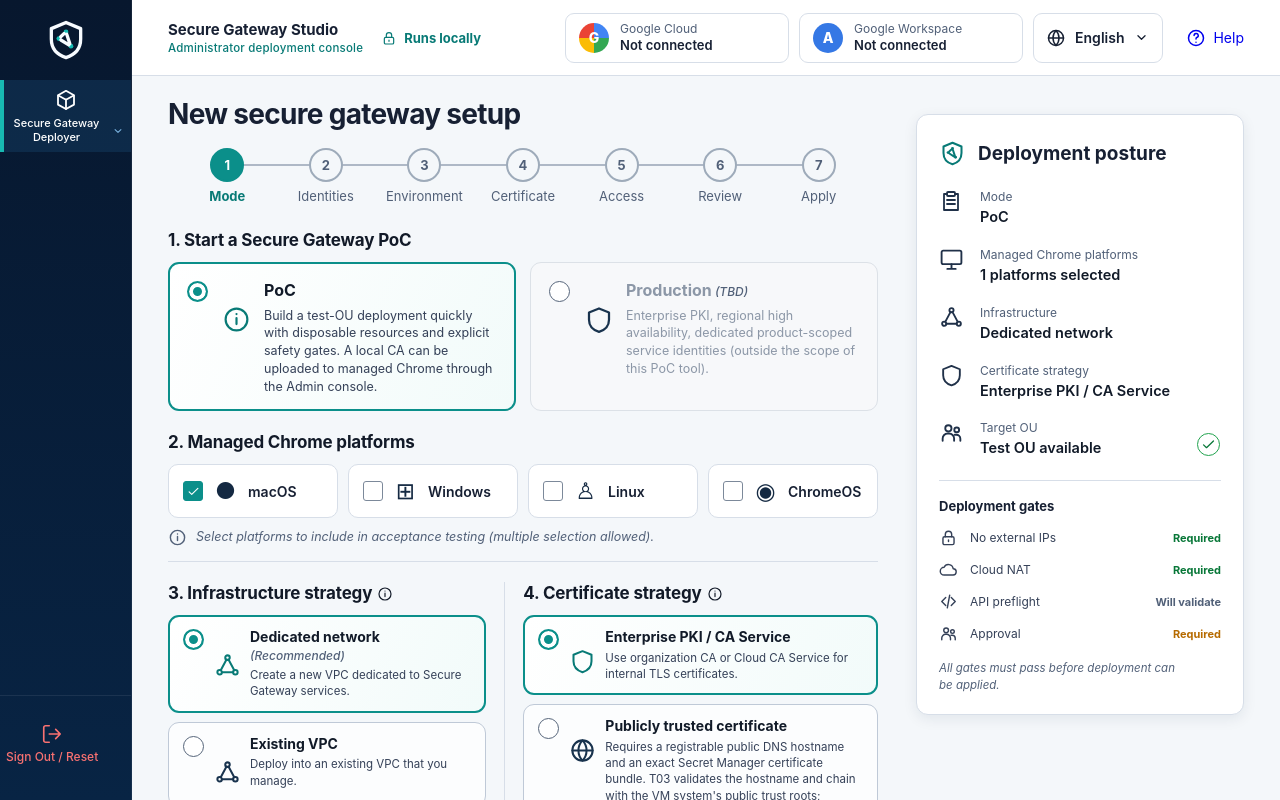
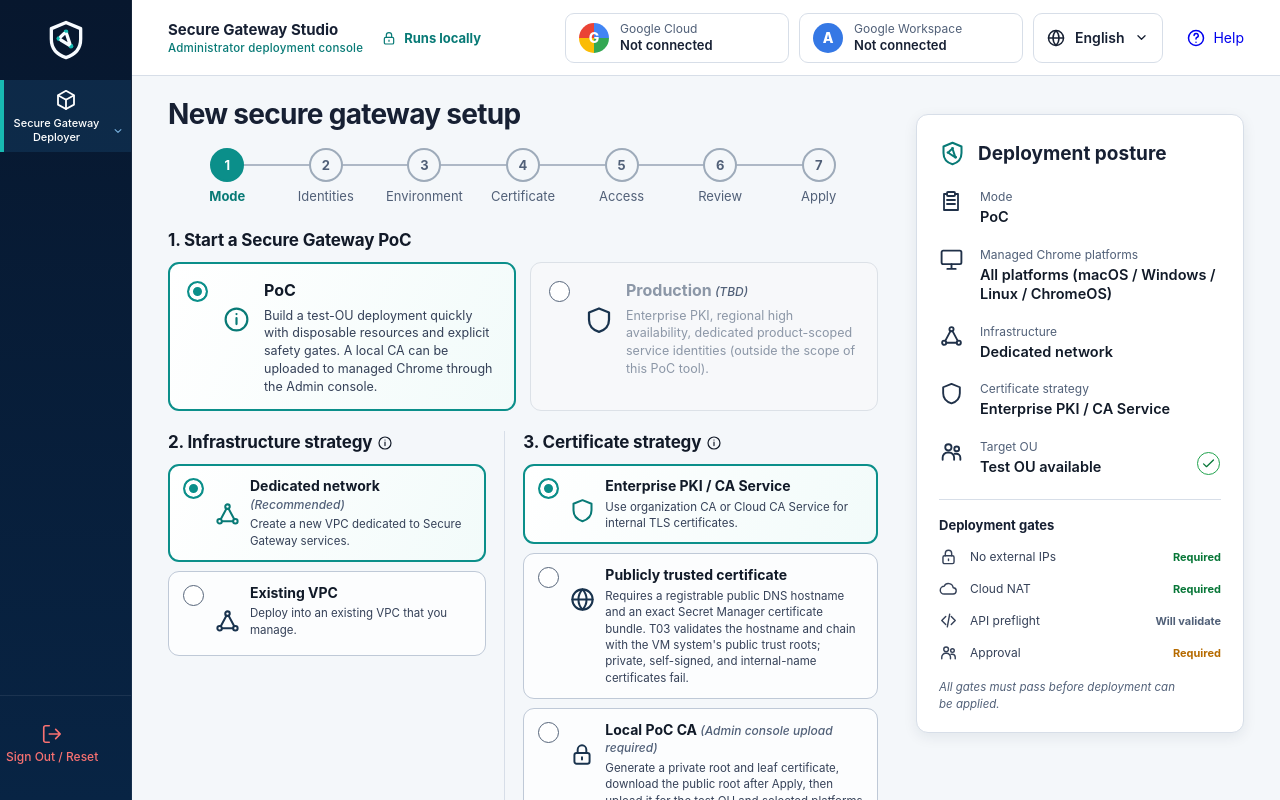
Before and after one commit to masudad/Google, a React (Vite) app in the folder secure-gateway-studio/frontend/: page / in a window 1280 px wide. Shown: the top 800 px of the page. Built offline with nearby package versions, Linux system fonts and the light colour scheme.

Commit message:
refactor(ui): remove PlatformSelector from setup wizard and eliminate duplicate role text

```diff
--- a/secure-gateway-studio/frontend/src/features/setup/ModeStep.tsx
+++ b/secure-gateway-studio/frontend/src/features/setup/ModeStep.tsx
@@ -14,13 +14,12 @@
   ShieldIcon,
 } from "../../components/Icons";
 import { ChoiceCard } from "./ChoiceCard";
-import { PlatformSelector } from "./PlatformSelector";
 
 interface ModeStepProps {
   messages: Messages;
   state: SetupState;
   onModeChange: (mode: DeploymentMode) => void;
-  onPlatformToggle: (platform: ChromePlatform) => void;
+  onPlatformToggle?: (platform: ChromePlatform) => void;
   onNetworkChange: (strategy: NetworkStrategy) => void;
   onCertificateChange: (strategy: CertificateStrategy) => void;
 }
@@ -29,7 +28,6 @@
   messages,
   state,
   onModeChange,
-  onPlatformToggle,
   onNetworkChange,
   onCertificateChange,
 }: ModeStepProps) {
@@ -58,12 +56,6 @@
           />
         </div>
       </section>
-
-      <PlatformSelector
-        messages={messages}
-        onToggle={onPlatformToggle}
-        platforms={state.platforms}
-      />
 
       <div className="strategy-grid">
         <section className="form-section strategy-section">
--- a/secure-gateway-studio/frontend/src/i18n/messages.ts
+++ b/secure-gateway-studio/frontend/src/i18n/messages.ts
@@ -947,17 +947,17 @@
   productionDescription:
     "Enterprise PKI, regional high availability, dedicated product-scoped service identities (outside the scope of this PoC tool).",
   productionUnavailable: "TBD",
-  platformsTitle: "2. Managed Chrome platforms",
+  platformsTitle: "Managed Chrome platforms",
   managedChromeOnly: "",
   platformNote:
     "Select platforms to include in acceptance testing (multiple selection allowed).",
-  infrastructureTitle: "3. Infrastructure strategy",
+  infrastructureTitle: "2. Infrastructure strategy",
   dedicatedNetwork: "Dedicated network",
   recommended: "Recommended",
   dedicatedDescription: "Create a new VPC dedicated to Secure Gateway services.",
   existingVpc: "Existing VPC",
   existingDescription: "Deploy into an existing VPC that you manage.",
-  certificateTitle: "4. Certificate strategy",
+  certificateTitle: "3. Certificate strategy",
   enterpriseCa: "Enterprise PKI / CA Service",
   enterpriseCaDescription: "Use organization CA or Cloud CA Service for internal TLS certificates.",
   publicCertificate: "Publicly trusted certificate",
@@ -971,7 +971,8 @@
   posture: "Deployment posture",
   mode: "Mode",
   managedPlatforms: "Managed Chrome platforms",
-  platformCount: (count: number) => `${count} platforms selected`,
+  platformCount: (count: number) =>
+    count === 4 ? "All platforms (macOS / Windows / Linux / ChromeOS)" : `${count} platforms selected`,
   infrastructure: "Infrastructure",
   certificateStrategy: "Certificate strategy",
   targetOu: "Target OU",
@@ -1039,7 +1040,7 @@
       "Connection validation is read-only. Apply permissions are checked separately during preflight.",
     bootstrapDeployer: "Create deployer and product-scoped role",
     bootstrapDeployerHint:
-      "Required operator roles: Service Account Admin (roles/iam.serviceAccountAdmin), Role Administrator (roles/iam.roleAdmin), Project IAM Admin (roles/resourcemanager.projectIamAdmin), and permission to grant Policy Editor on the selected Access Context Manager policy. Alternatively, Security Admin (roles/iam.securityAdmin) or Owner plus the Access Policy grant.",
+      "Automatically configures the deployer service account and scoped custom role in your project.",
     bootstrapConfirm:
       "Create or update the deployer service account, custom role, project bindings, Access Policy Editor binding, and your Token Creator binding?",
     bootstrapLegacyMigrationConfirm:
@@ -2719,16 +2720,16 @@
   productionDescription:
     "エンタープライズ PKI、リージョン高可用性、本番専用サービス ID 等の本格運用向け構成です（PoC 検証ツールのスコープ外）。",
   productionUnavailable: "未定",
-  platformsTitle: "2. 管理対象 Chrome プラットフォーム",
+  platformsTitle: "管理対象 Chrome プラットフォーム",
   managedChromeOnly: "",
   platformNote: "検証対象とする OS を選択してください（複数選択可）。",
-  infrastructureTitle: "3. ネットワーク構成",
+  infrastructureTitle: "2. ネットワーク構成",
   dedicatedNetwork: "専用ネットワーク",
   recommended: "推奨",
   dedicatedDescription: "Secure Gateway サービス専用の新しいVPCを作成します。",
   existingVpc: "既存VPC",
   existingDescription: "管理している既存VPCへデプロイします。",
-  certificateTitle: "4. 証明書方式",
+  certificateTitle: "3. 証明書方式",
   enterpriseCa: "エンタープライズPKI / CA Service",
   enterpriseCaDescription: "組織CAまたはCloud CA Serviceで内部TLS証明書を発行します。",
   publicCertificate: "公開信頼済み証明書",
@@ -2742,7 +2743,8 @@
   posture: "デプロイ方針",
   mode: "モード",
   managedPlatforms: "管理対象 Chrome",
-  platformCount: (count: number) => `${count} プラットフォーム`,
+  platformCount: (count: number) =>
+    count === 4 ? "全プラットフォーム対応 (macOS / Windows / Linux / ChromeOS)" : `${count} プラットフォーム`,
   infrastructure: "ネットワーク",
   certificateStrategy: "証明書方式",
   targetOu: "対象OU",
@@ -2809,7 +2811,7 @@
       "接続検証は読み取り専用です。適用権限は事前確認で別途検証します。",
     bootstrapDeployer: "SAと製品用途限定ロールを自動作成",
     bootstrapDeployerHint:
-      "必要な最小ロール: サービス アカウント管理者 (roles/iam.serviceAccountAdmin)、ロール管理者 (roles/iam.roleAdmin)、プロジェクト IAM 管理者 (roles/resourcemanager.projectIamAdmin)、および対象の Access Context Manager ポリシーにおける Policy Editor 付与権限（またはプロジェクトのセキュリティ管理者／オーナー権限）。",
+      "デプロイ操作に必要な専用サービス アカウントと最小権限カスタムロールを自動構成します。",
     bootstrapConfirm:
       "デプロイヤーSA、カスタムロール、プロジェクトIAM、Access Policy Editor、あなたのToken Creator権限を作成または更新します。続行しますか？",
     bootstrapLegacyMigrationConfirm:
--- a/secure-gateway-studio/frontend/src/lib/setup-state.ts
+++ b/secure-gateway-studio/frontend/src/lib/setup-state.ts
@@ -127,9 +127,9 @@
   mode: "poc",
   platforms: {
     macos: true,
-    windows: false,
-    linux: false,
-    chromeos: false,
+    windows: true,
+    linux: true,
+    chromeos: true,
   },
   networkStrategy: "dedicated",
   certificateStrategy: "enterprise_ca",
```
Also changed, not shown: 1 other file (tests, documents, lock files or other folders).
